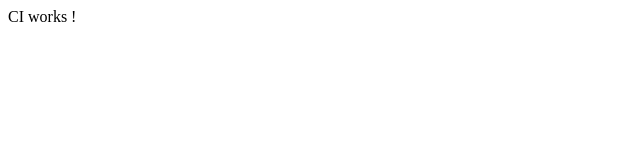
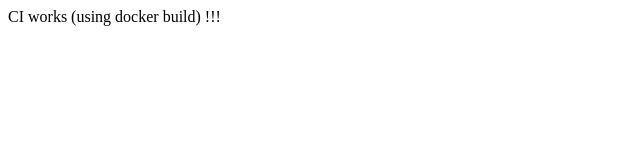
Before and after one commit to slyg/dummy-static-site, a website: page src/index.html in a window 1280 px wide. Shown: the whole page, without its empty margins (0-640 px from the left). Drawn offline with Linux system fonts and the light colour scheme.

Commit message:
Try to use docker with travis-ci

```diff
--- a/src/index.html
+++ b/src/index.html
@@ -2,9 +2,9 @@
 <html>
   <head>
     <meta charset="utf-8">
-    <title>CI works !</title>
+    <title>CI works (using docker build) !!!</title>
   </head>
   <body>
-    CI works !
+    CI works (using docker build) !!!
   </body>
 </html>
```
Also changed, not shown: .travis.yml.
